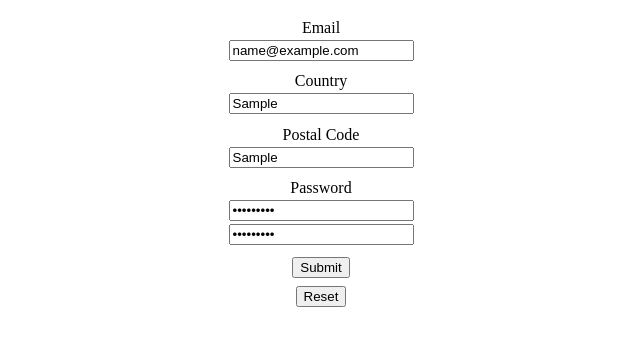
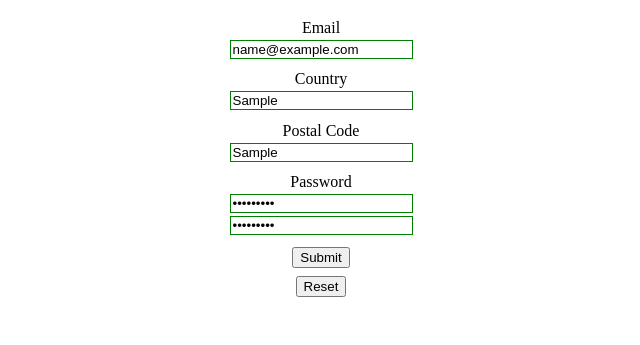
Before and after one commit to Nour-Al-Hazzouri/odin_form-validation, a plain HTML site: page index.html in a window 1280 px wide. Both pictures are taken after typing "name@example.com", "Sample", "Sample", "Sample123", "Sample123" into the empty fields and a click on the button "Submit". Shown: the part 61-406 px from the top of the page, without its empty margins (319-959 px from the left). Drawn offline with Linux system fonts and the light colour scheme.

Commit message:
Add styling for valid/invalid states

```diff
--- a/index.html
+++ b/index.html
@@ -13,17 +13,17 @@
     <form novalidate>
         <div class="form-div">
             <label for="email">Email</label>
-            <input type="email" id="email" required placeholder="e.g. email@example.com">
+            <input type="email" class="input-field" id="email" required placeholder="e.g. email@example.com">
             <span id="email-error"></span>
         </div>
         <div class="form-div">
             <label for="country">Country</label>
-            <input type="text" id="country" required placeholder="e.g. Palestine" minlength="4" maxlength="52">
+            <input type="text" class="input-field" id="country" required placeholder="e.g. Palestine" minlength="4" maxlength="52">
             <span id="country-error"></span>
         </div>
         <div class="form-div">
             <label for="code">Postal Code</label>
-            <input type="text" id="code" required placeholder="e.g. 12345678" minlength="3" maxlength="10">
+            <input type="text" class="input-field" id="code" required placeholder="e.g. 12345678" minlength="3" maxlength="10">
             <span id="code-error"></span>
         </div>
         <div class="form-div">
--- a/script.js
+++ b/script.js
@@ -67,6 +67,10 @@ function passwordValidity() {
   const passwordOneValidity = passwordOne.validity;
   const passwordTwoValidity = passwordTwo.validity;
   if (!passwordOne.checkValidity() || !passwordTwo.checkValidity()) {
+    passwordOne.classList.remove('password-valid');
+    passwordTwo.classList.remove('password-valid');
+    passwordOne.classList.add('password-invalid');
+    passwordTwo.classList.add('password-invalid');
     passwordPass = false;
     if (passwordOneValidity.tooShort || passwordTwoValidity.tooShort) {
       passwordError.textContent = "Password must be at least 8 characters";
@@ -80,6 +84,10 @@ function passwordValidity() {
       passwordError.textContent = "Passwords cannot be empty";
     }
   } else {
+    passwordOne.classList.remove('password-invalid');
+    passwordTwo.classList.remove('password-invalid');
+    passwordOne.classList.add('password-valid');
+    passwordTwo.classList.add('password-valid');
     passwordError.textContent = "";
     passwordPass = true;
   }
--- a/styles.css
+++ b/styles.css
@@ -25,3 +25,23 @@ form div {
   align-items: center;
   gap: 0.2rem;
 }
+
+.input-field:user-valid {
+  border: 1px green solid;
+}
+
+.input-field:user-invalid {
+  border: 1px red solid;
+}
+
+.password-invalid {
+  border: red 1px solid;
+}
+
+.password-valid {
+  border: green 1px solid;
+}
+
+span {
+  color: red;;
+}
```
